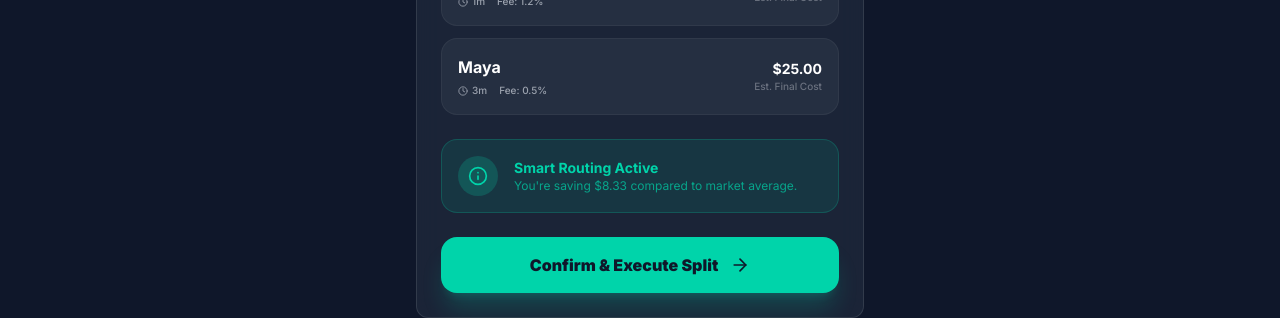
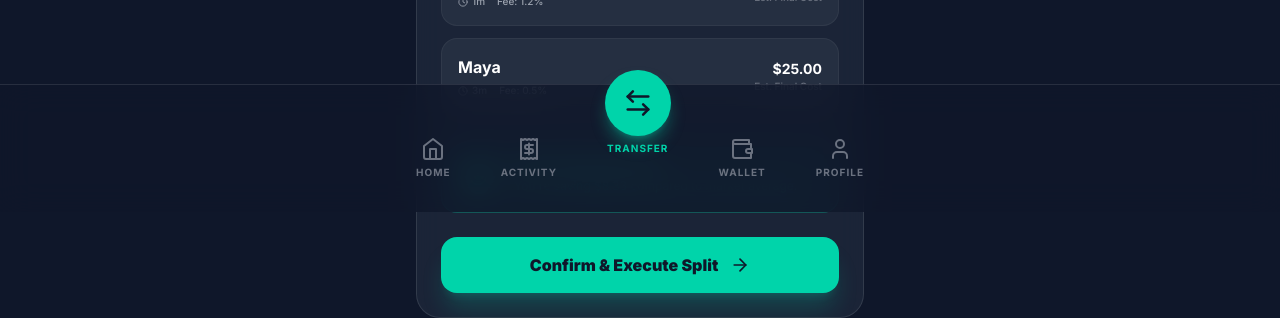
Before and after one commit to Jaey2003/KaChing, a Next.js app in the folder frontend/: page /compare in a window 1280 px wide. Shown: the part 588-906 px from the top of the page. Built offline with nearby package versions, Linux system fonts and the light colour scheme; no server answers; what @stellar/stellar-sdk would draw is missing.

Commit message:
feat: implement main dashboard navigation and add dedicated route comparison page

```diff
--- a/frontend/app/compare/page.tsx
+++ b/frontend/app/compare/page.tsx
@@ -1,19 +1,31 @@
+'use client';
+
+import { useRouter } from 'next/navigation';
 import WalletConnect from '@/components/WalletConnect';
 import FeeComparison from '@/components/FeeComparison';
+import Navigation from '@/components/Navigation';
 
 export default function ComparePage() {
+  const router = useRouter();
+
+  const handleTabChange = (tab: string) => {
+    // Navigate back to home with the selected tab
+    router.push(`/?tab=${tab}`);
+  };
+
   return (
-    <main className="min-h-screen p-6">
+    <main className="min-h-screen bg-dark text-white p-6 pb-32">
       <div className="max-w-md mx-auto space-y-6">
         <div className="flex justify-between items-center">
           <h1 className="text-2xl font-bold">Compare Routes</h1>
           <WalletConnect />
         </div>
 
-        <div className="glass p-6 rounded-xl">
+        <div className="glass p-6 rounded-3xl">
           <FeeComparison />
         </div>
       </div>
+      <Navigation activeTab="transfer" onTabChange={handleTabChange} />
     </main>
   );
 }
--- a/frontend/app/page.tsx
+++ b/frontend/app/page.tsx
@@ -3,6 +3,7 @@
 import { useState, useEffect } from 'react';
 import { motion, AnimatePresence } from 'framer-motion';
 import { Send, PieChart, ArrowRight, Wallet } from 'lucide-react';
+import { useRouter, useSearchParams } from 'next/navigation';
 import WalletConnect from '@/components/WalletConnect';
 import SendForm from '@/components/SendForm';
 import Dashboard from '@/components/Dashboard';
@@ -10,7 +11,9 @@ import Navigation from '@/components/Navigation';
 
 export default function Home() {
   const [isConnected, setIsConnected] = useState(false);
-  const [activeTab, setActiveTab] = useState('home');
+  const searchParams = useSearchParams();
+  const initialTab = searchParams.get('tab') || 'home';
+  const [activeTab, setActiveTab] = useState(initialTab);
   const [transferMode, setTransferMode] = useState<'direct' | 'pockets' | null>(null);
 
   useEffect(() => {
```
